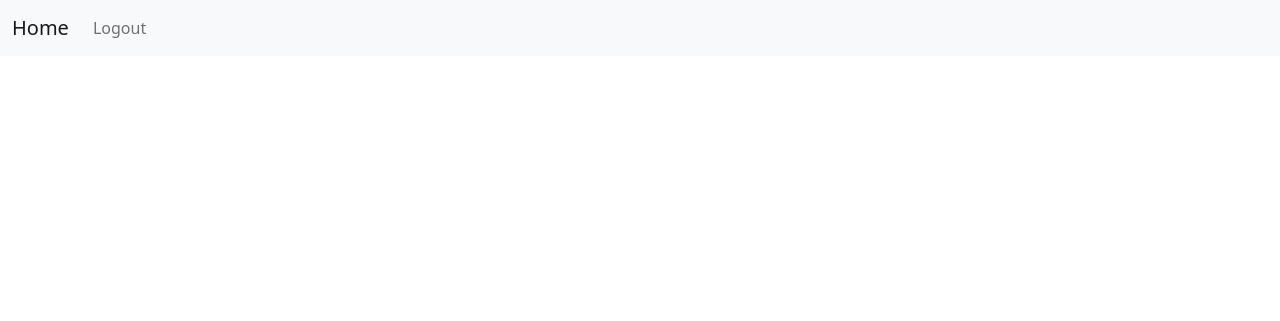
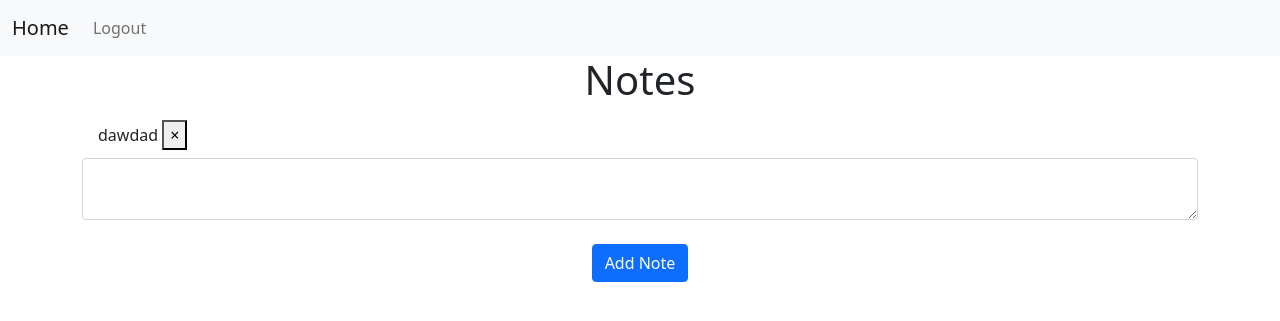
Before and after one commit to Luis-Blash/flask-mvc, a Flask app: page / in a window 1280 px wide. Before the commit the part shown is almost empty. Shown: the top 321 px of the page. Run offline with Flask 2, Linux system fonts and the light colour scheme; a user stored in the database is signed in; data comes from the database, SQL or seed files in the repository; both versions use the stored data as it was after the commit.

Commit message:
Creado Notas y elimar notas

```diff
--- a/website/static/index.js
+++ b/website/static/index.js
@@ -0,0 +1,8 @@
+function deleteNote(noteId) {
+    fetch("/delete-note", {
+        method: "POST",
+        body: JSON.stringify({ noteId: noteId }),
+    }).then((_res) => {
+        window.location.href = "/";
+    });
+}
--- a/website/templates/base.html
+++ b/website/templates/base.html
@@ -48,9 +48,6 @@
     {% if category == 'error' %}
     <div class="alert alert-danger alter-dismissable fade show" role="alert">
         {{ message }}
-        <button type="button" class="close" data-dismiss="alert">
-            <span aria-hidden="true">&times;</span>
-        </button>
     </div>
     {% else %}
     <div class="alert alert-success alter-dismissable fade show" role="alert">
--- a/website/templates/home.html
+++ b/website/templates/home.html
@@ -1,4 +1,22 @@
 {% extends "base.html" %}
 {%block title%}Home{% endblock %}
 {%block content%}
+<h1 style="text-align: center;">Notes</h1>
+<ul class="list-group list-group-flush" id="notes">
+    {% for note in user.notes %}
+    <li class="list-group-item">
+        {{ note.data }}
+        <button type="button" class="close" onClick="deleteNote({{ note.id }})">
+            <span aria-hidden="true">&times;</span>
+        </button>
+    </li>
+    {% endfor %}
+</ul>
+<form method="POST">
+    <textarea name="note" id="note" class="form-control"></textarea>
+    <br />
+    <div style="text-align: center;">
+        <button type="submit" class="btn btn-primary">Add Note</button>
+    </div>
+</form>
 {% endblock %}
--- a/website/views.py
+++ b/website/views.py
@@ -1,10 +1,36 @@
-from flask import Blueprint, render_template
+from flask import Blueprint, render_template, request, flash, jsonify
 from flask_login import login_required, current_user
+from .models import Note
+import json
+from . import db
 
 
 views = Blueprint('views',__name__,static_folder='static', template_folder='templates')
 
-@views.route('/')
+@views.route('/', methods=['GET', 'POST'])
 @login_required
 def home():
+    if request.method == 'POST':
+        note = request.form.get('note')
+
+        if len(note) < 1:
+            flash('Note is too short!', category='error')
+        else:
+            new_note = Note(data=note, user_id=current_user.id)
+            db.session.add(new_note)
+            db.session.commit()
+            flash('Note added!', category='success')
+
     return render_template("home.html", user=current_user)
+
+@views.route('/delete-note', methods=['POST'])
+def delete_note():
+    note = json.loads(request.data)
+    noteId = note['noteId']
+    note = Note.query.get(noteId)
+    if note:
+        if note.user_id == current_user.id:
+            db.session.delete(note)
+            db.session.commit()
+
+    return jsonify({"mensaje":"Eliminado"})
```
Also changed, not shown: website/database.db.
